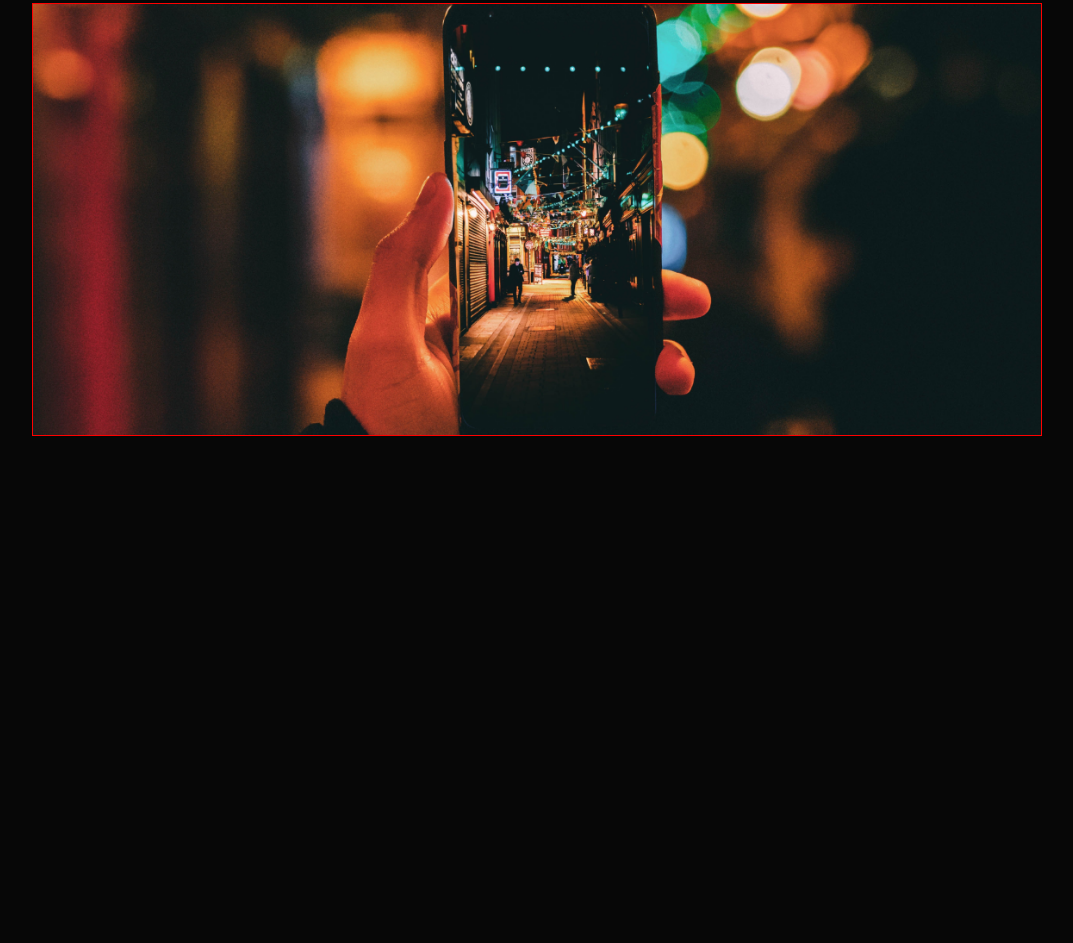
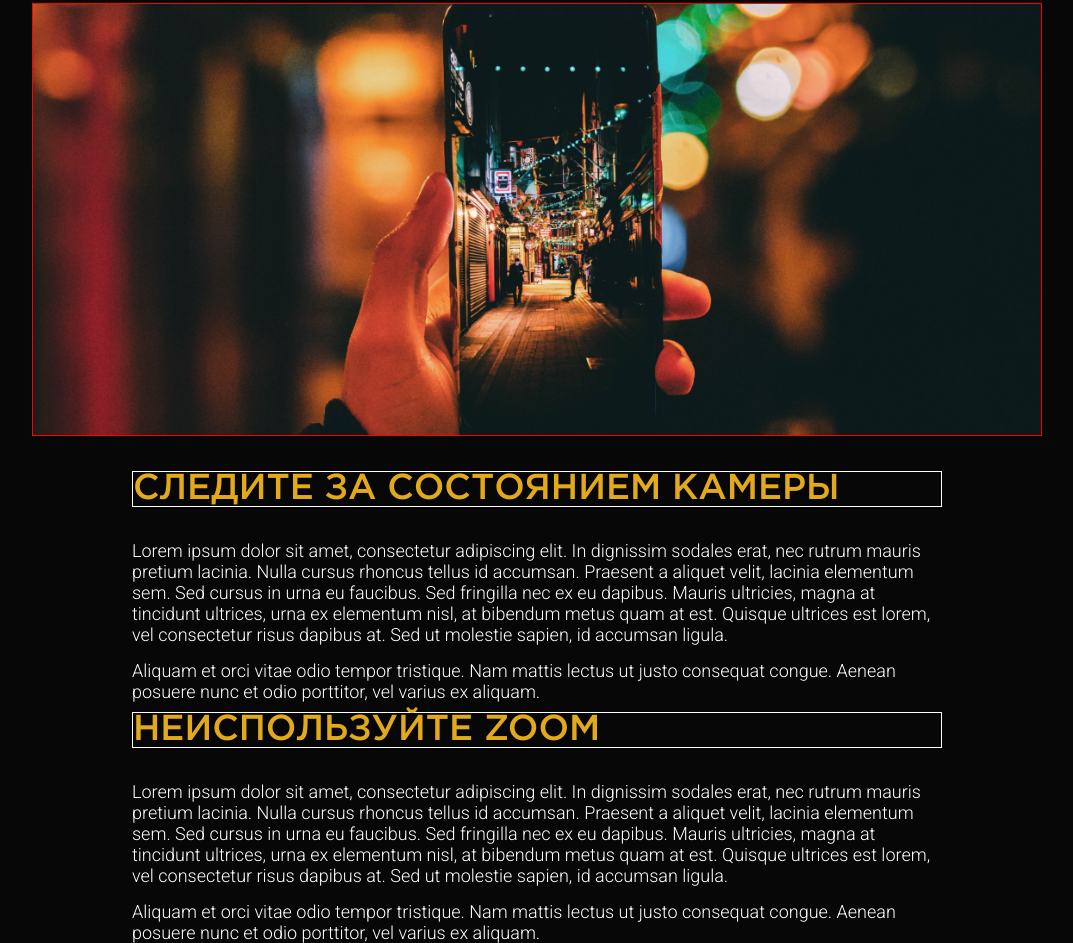
Before and after one commit to NursultanMK/sunrise-test-project, a website: page app/dev/how_to.html in a window 1280 px wide. Shown: the part 225-1168 px from the top of the page, without its empty margins (103-1176 px from the left). Before the commit the page ends 800 px from the top, so only its background shows below. Drawn offline with Linux system fonts and the light colour scheme.

Commit message:
create posts

```diff
--- a/app/dev/how_to.html
+++ b/app/dev/how_to.html
@@ -32,6 +32,34 @@
                 <figure class="c-post-hero">
                     <img class="c-post-hero__img" src="img/howto/how-to1.png">
                 </figure>
+                <section class="c-posts">
+                    <article class="c-posts__first-part">
+                        <div class="c-posts__first-title">
+                            <h1 class="t-post-heading">Следите за состоянием камеры</h1>
+                        </div>
+                        <div class="c-posts__paragraphs">
+                            <p class="c-posts__first-paragraph">
+                                Lorem ipsum dolor sit amet, consectetur adipiscing elit. In dignissim sodales erat, nec rutrum mauris pretium lacinia. Nulla cursus rhoncus tellus id accumsan. Praesent a aliquet velit, lacinia elementum sem. Sed cursus in urna eu faucibus. Sed fringilla nec ex eu dapibus. Mauris ultricies, magna at tincidunt ultrices, urna ex elementum nisl, at bibendum metus quam at est. Quisque ultrices est lorem, vel consectetur risus dapibus at. Sed ut molestie sapien, id accumsan ligula.
+                            </p>
+                            <p class="c-posts__second-paragraph">
+                                Aliquam et orci vitae odio tempor tristique. Nam mattis lectus ut justo consequat congue. Aenean posuere nunc et odio porttitor, vel varius ex aliquam.
+                            </p>
+                        </div>
+                    </article>
+                    <article class="c-posts__first-part">
+                        <div class="c-posts__first-title">
+                            <h1 class="t-post-heading">Неиспользуйте zoom</h1>
+                        </div>
+                        <div class="c-posts__paragraphs">
+                            <p class="c-posts__first-paragraph">
+                                Lorem ipsum dolor sit amet, consectetur adipiscing elit. In dignissim sodales erat, nec rutrum mauris pretium lacinia. Nulla cursus rhoncus tellus id accumsan. Praesent a aliquet velit, lacinia elementum sem. Sed cursus in urna eu faucibus. Sed fringilla nec ex eu dapibus. Mauris ultricies, magna at tincidunt ultrices, urna ex elementum nisl, at bibendum metus quam at est. Quisque ultrices est lorem, vel consectetur risus dapibus at. Sed ut molestie sapien, id accumsan ligula.
+                            </p>
+                            <p class="c-posts__second-paragraph">
+                                Aliquam et orci vitae odio tempor tristique. Nam mattis lectus ut justo consequat congue. Aenean posuere nunc et odio porttitor, vel varius ex aliquam.
+                            </p>
+                        </div>
+                    </article>
+                </section>
             </div>
         </div>
     </section>
--- a/app/dev/scss/base/_typography.scss
+++ b/app/dev/scss/base/_typography.scss
@@ -16,3 +16,11 @@
     text-align: center;
   }
 }
+
+.t-post-heading {
+  color: $subheading-color;
+  font-family: GothamPro-Medium, sans-serif;
+  font-size: 3.6rem;
+  font-weight: 100;
+  text-transform: uppercase;
+}
--- a/app/dev/scss/components/_c-post-hero.scss
+++ b/app/dev/scss/components/_c-post-hero.scss
@@ -3,6 +3,7 @@
   display: flex;
   justify-content: center;
   align-items: center;
+  margin-bottom: 3.5rem;
 
   &__img {
     width: 100%;
--- /dev/null
+++ b/app/dev/scss/components/_c-posts.scss
@@ -0,0 +1,30 @@
+.c-posts {
+  padding: 0 10rem;
+
+  &__first-part {
+    &:not(:last-child) {
+      margin-bottom: 1rem;
+    }
+  }
+  &__first-title {
+    margin-bottom: 3.3rem;
+    border: 1px solid white;
+  }
+
+  &__paragraphs {
+  }
+  &__first-paragraph {
+    color: white;
+    font-family: "Roboto", sans-serif;
+    font-size: 1.8rem;
+    font-weight: 200;
+    margin-bottom: 1.5rem;
+  }
+
+  &__second-paragraph {
+    color: white;
+    font-family: "Roboto", sans-serif;
+    font-size: 1.8rem;
+    font-weight: 200;
+  }
+}
--- a/app/dev/scss/main.scss
+++ b/app/dev/scss/main.scss
@@ -20,6 +20,7 @@
   "components/c-map",
   "components/c-navigation",
   "components/c-portfolio-list",
+  "components/c-posts",
   "components/c-post-hero",
   "components/c-portfolio-navigation";
 
```
Also changed, not shown: app/dev/css/main.css, app/dev/scss/main.css, 1 other file.
